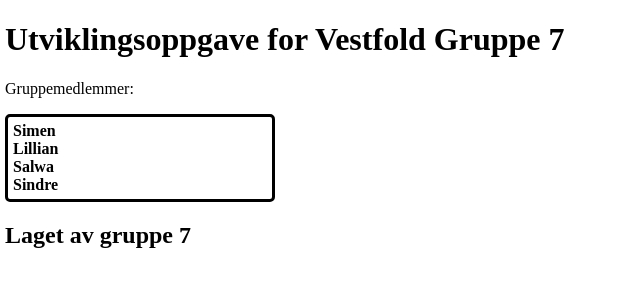
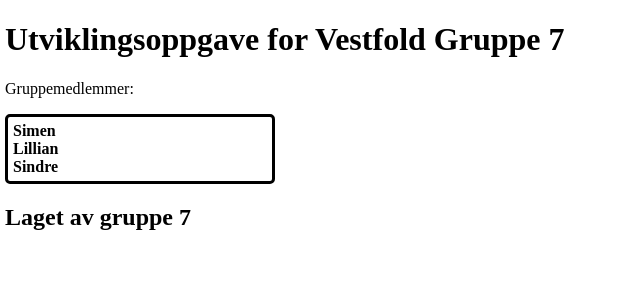
Before and after one commit to SimenH98/APP2000, a plain HTML site: page index.html in a window 1280 px wide. Shown: the whole page, without its empty margins (0-640 px from the left). Drawn offline with Linux system fonts and the light colour scheme.

Commit message:
Endret index fil
Fjernet en i listen under <ul>

```diff
--- a/index.html
+++ b/index.html
@@ -15,7 +15,6 @@
           <ul>
             <li> Simen </li>
             <li> Lillian </li>
-            <li> Salwa </li>
             <li> Sindre </li>
           </ul>
         </main>
```
Also changed, not shown: 1 other file.
